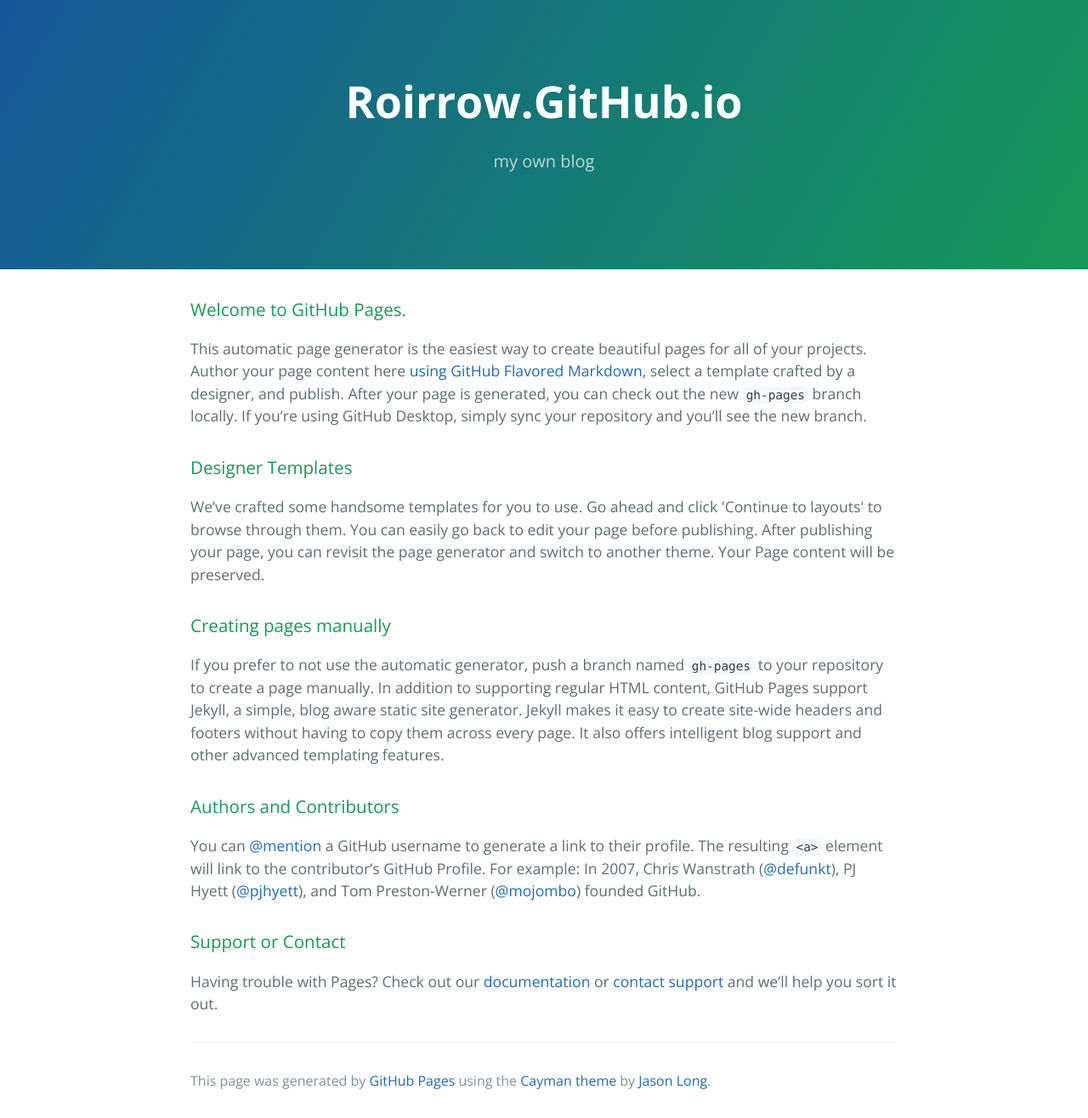
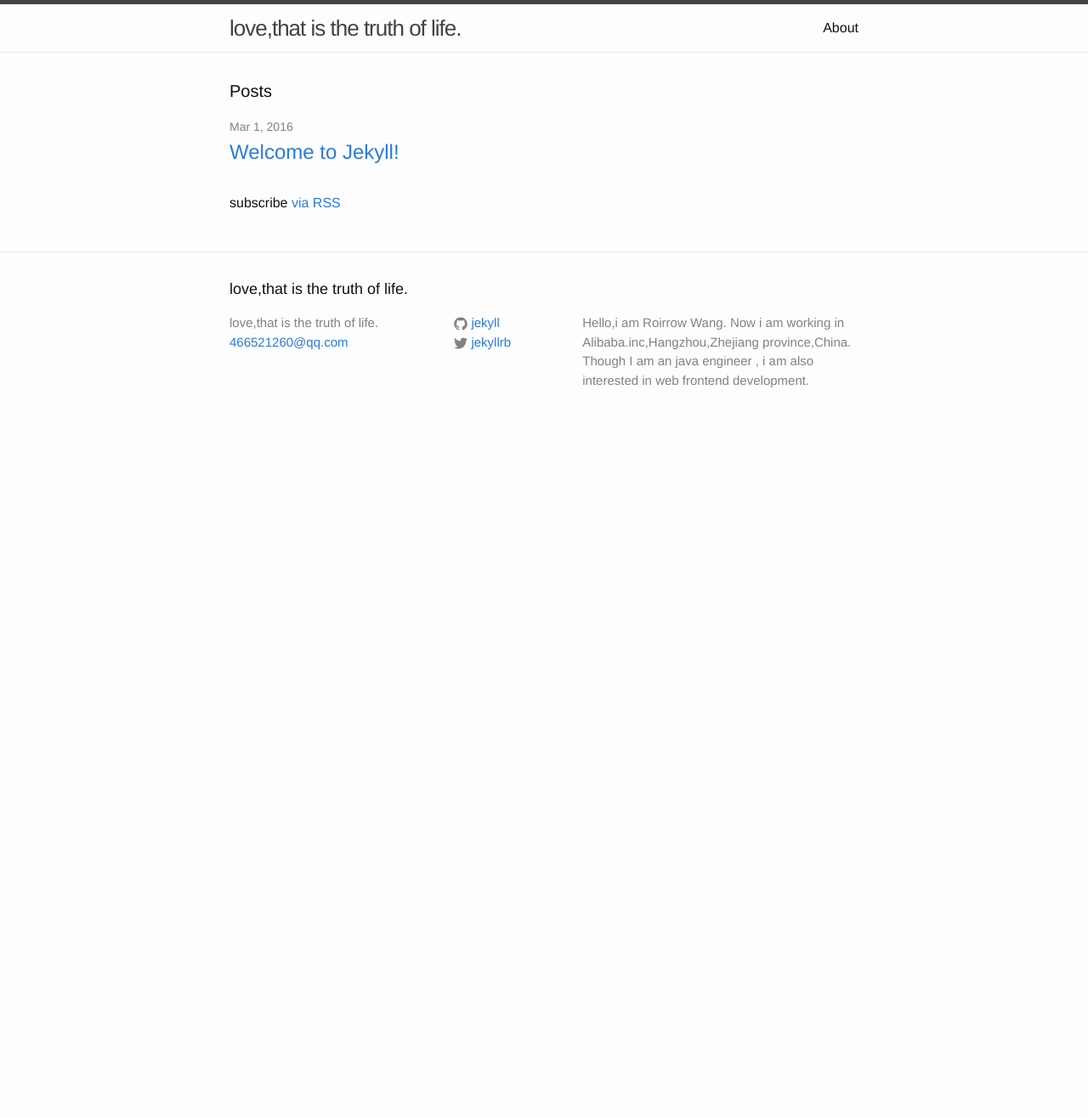
Before and after one commit to roirrow/roirrow.github.io, a Jekyll site: the page built from index.html, in a window 1280 px wide. Shown: the whole page at 85% size. Built offline with Jekyll 4.4.1, drawn with Linux system fonts in a browser that asks for light colours; after the commit the page ends 900 px from its top, so only the background shows below that.

Commit message:
mod index.html

```diff
--- a/index.html
+++ b/index.html
@@ -1,53 +1,23 @@
-<!DOCTYPE html>
-<html lang="en-us">
-  <head>
-    <meta charset="UTF-8">
-    <title>Roirrow.GitHub.io by roirrow</title>
-    <meta name="viewport" content="width=device-width, initial-scale=1">
-    <link rel="stylesheet" type="text/css" href="stylesheets/normalize.css" media="screen">
-    <link href='https://fonts.googleapis.com/css?family=Open+Sans:400,700' rel='stylesheet' type='text/css'>
-    <link rel="stylesheet" type="text/css" href="stylesheets/stylesheet.css" media="screen">
-    <link rel="stylesheet" type="text/css" href="stylesheets/github-light.css" media="screen">
-  </head>
-  <body>
-    <section class="page-header">
-      <h1 class="project-name">Roirrow.GitHub.io</h1>
-      <h2 class="project-tagline">my own blog</h2>
-    </section>
+---
+layout: default
+---
 
-    <section class="main-content">
-      <h3>
-<a id="welcome-to-github-pages" class="anchor" href="#welcome-to-github-pages" aria-hidden="true"><span aria-hidden="true" class="octicon octicon-link"></span></a>Welcome to GitHub Pages.</h3>
+<div class="home">
 
-<p>This automatic page generator is the easiest way to create beautiful pages for all of your projects. Author your page content here <a href="https://guides.github.com/features/mastering-markdown/">using GitHub Flavored Markdown</a>, select a template crafted by a designer, and publish. After your page is generated, you can check out the new <code>gh-pages</code> branch locally. If you’re using GitHub Desktop, simply sync your repository and you’ll see the new branch.</p>
+  <h1 class="page-heading">Posts</h1>
 
-<h3>
-<a id="designer-templates" class="anchor" href="#designer-templates" aria-hidden="true"><span aria-hidden="true" class="octicon octicon-link"></span></a>Designer Templates</h3>
+  <ul class="post-list">
+    {% for post in site.posts %}
+    <li>
+      <span class="post-meta">{{ post.date | date: "%b %-d, %Y" }}</span>
 
-<p>We’ve crafted some handsome templates for you to use. Go ahead and click 'Continue to layouts' to browse through them. You can easily go back to edit your page before publishing. After publishing your page, you can revisit the page generator and switch to another theme. Your Page content will be preserved.</p>
+      <h2>
+        <a class="post-link" href="{{ post.url | prepend: site.baseurl }}">{{ post.title }}</a>
+      </h2>
+    </li>
+    {% endfor %}
+  </ul>
 
-<h3>
-<a id="creating-pages-manually" class="anchor" href="#creating-pages-manually" aria-hidden="true"><span aria-hidden="true" class="octicon octicon-link"></span></a>Creating pages manually</h3>
+  <p class="rss-subscribe">subscribe <a href="{{ "/feed.xml" | prepend: site.baseurl }}">via RSS</a></p>
 
-<p>If you prefer to not use the automatic generator, push a branch named <code>gh-pages</code> to your repository to create a page manually. In addition to supporting regular HTML content, GitHub Pages support Jekyll, a simple, blog aware static site generator. Jekyll makes it easy to create site-wide headers and footers without having to copy them across every page. It also offers intelligent blog support and other advanced templating features.</p>
-
-<h3>
-<a id="authors-and-contributors" class="anchor" href="#authors-and-contributors" aria-hidden="true"><span aria-hidden="true" class="octicon octicon-link"></span></a>Authors and Contributors</h3>
-
-<p>You can <a href="https://help.github.com/articles/basic-writing-and-formatting-syntax/#mentioning-users-and-teams" class="user-mention">@mention</a> a GitHub username to generate a link to their profile. The resulting <code>&lt;a&gt;</code> element will link to the contributor’s GitHub Profile. For example: In 2007, Chris Wanstrath (<a href="https://github.com/defunkt" class="user-mention">@defunkt</a>), PJ Hyett (<a href="https://github.com/pjhyett" class="user-mention">@pjhyett</a>), and Tom Preston-Werner (<a href="https://github.com/mojombo" class="user-mention">@mojombo</a>) founded GitHub.</p>
-
-<h3>
-<a id="support-or-contact" class="anchor" href="#support-or-contact" aria-hidden="true"><span aria-hidden="true" class="octicon octicon-link"></span></a>Support or Contact</h3>
-
-<p>Having trouble with Pages? Check out our <a href="https://help.github.com/pages">documentation</a> or <a href="https://github.com/contact">contact support</a> and we’ll help you sort it out.</p>
-
-      <footer class="site-footer">
-
-        <span class="site-footer-credits">This page was generated by <a href="https://pages.github.com">GitHub Pages</a> using the <a href="https://github.com/jasonlong/cayman-theme">Cayman theme</a> by <a href="https://twitter.com/jasonlong">Jason Long</a>.</span>
-      </footer>
-
-    </section>
-
-
-  </body>
-</html>
+</div>
```
